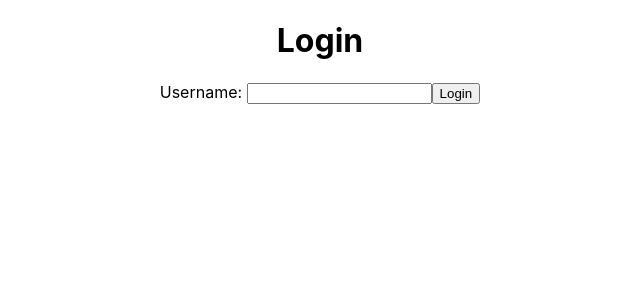
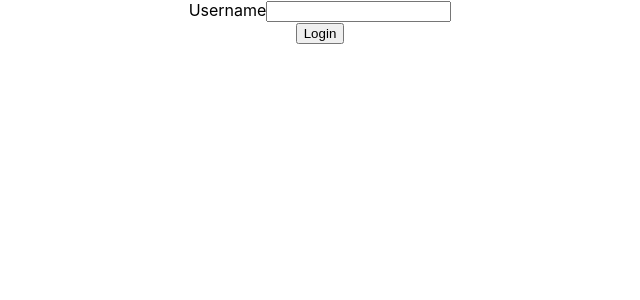
Before and after one commit to sashmarins/xpro-fullstack-assessment, a React (Create React App) app in the folder meshuggah-react/: page / in a window 1280 px wide. Shown: the top 300 px of the page, without its empty margins (320-960 px from the left). Built offline with nearby package versions, Linux system fonts and the light colour scheme.

Commit message:
added login functionality, makes api call successfully and stores user information in local storage

```diff
--- a/meshuggah-react/package.json
+++ b/meshuggah-react/package.json
@@ -7,6 +7,7 @@
     "@testing-library/jest-dom": "^5.16.5",
     "@testing-library/react": "^13.4.0",
     "@testing-library/user-event": "^13.5.0",
+    "formik": "^2.2.9",
     "react": "^18.2.0",
     "react-dom": "^18.2.0",
     "react-scripts": "5.0.1",
--- a/meshuggah-react/src/App.js
+++ b/meshuggah-react/src/App.js
@@ -1,5 +1,5 @@
 import './App.css';
-import Login from './components/login';
+import Login from './pages/login';
 import Sidebar from './components/sidebar';
 import UserList from './components/userList';
 
--- a/meshuggah-react/src/components/login.js
+++ /dev/null
@@ -1,14 +0,0 @@
-import React from "react";
-
-export default class Login extends React.Component {
-    render () {
-        return(
-            <div className="login">
-                <h1>Login</h1>
-                <label htmlFor="usenameInput"> Username: </label>
-                <input id="usernameInput" name="usernameInput" type="text"></input>
-                <button>Login</button>
-            </div>
-        )
-    }
-}
--- /dev/null
+++ b/meshuggah-react/src/pages/login.js
@@ -0,0 +1,53 @@
+import React from "react";
+import { Formik, Field, Form, ErrorMessage } from 'formik';
+import {loginService} from "../services/loginService"
+
+export default class Login extends React.Component {
+    constructor(props) {
+        super(props);
+
+        // redirect to home if already logged in
+        if (loginService.currentUserValue) {
+            this.props.history.push('/');
+        }
+    }
+
+    render () {
+        return(
+            <div className="login">
+                <Formik
+                    initialValues={{
+                        username: '',
+                    }}
+                    onSubmit={({ username}, { setStatus, setSubmitting }) => {
+                        setStatus();
+                        loginService.login(username)
+                            .then(
+                                user => {
+                                    const { from } = this.props.location.state || { from: { pathname: "/" } };
+                                    this.props.history.push(from);
+                                },
+                                error => {
+                                    setSubmitting(false);
+                                    setStatus(error);
+                                }
+                            );
+                    }}
+                    render={({ errors, touched, isSubmitting }) => (
+                        <Form>
+                            <div className="form-group">
+                                <label htmlFor="username">Username</label>
+                                <Field name="username" type="text" className={'form-control' + (errors.username && touched.username ? ' is-invalid' : '')} />
+                                <ErrorMessage name="username" component="div" className="invalid-feedback" />
+                            </div>
+                            <div className="form-group">
+                                <button type="submit" className="btn btn-primary" disabled={isSubmitting}>Login</button>
+                            </div>
+                        </Form>
+                    )}
+                ></Formik>
+            </div>
+
+        )
+    }
+}
--- /dev/null
+++ b/meshuggah-react/src/services/loginService.js
@@ -0,0 +1,35 @@
+import { BehaviorSubject } from 'rxjs';
+
+const currentUserSubject = new BehaviorSubject(JSON.parse(localStorage.getItem('currentUser')));
+
+const apiUrl = "http://127.0.0.1:8000/api";
+
+export const loginService = {
+    login,
+    logout,
+    currentUser: currentUserSubject.asObservable(),
+    get currentUserValue () { return currentUserSubject.value }
+};
+
+function login(username) {
+    const requestOptions = {
+        method: 'POST',
+        headers: { 'Content-Type': 'application/json' },
+        body: JSON.stringify({username: username})
+    };
+
+    return fetch(`${apiUrl}/users/login/`, requestOptions)
+        .then(user => {
+            // store user details and jwt token in local storage to keep user logged in between page refreshes
+            localStorage.setItem('currentUser', JSON.stringify(user));
+            currentUserSubject.next(user);
+
+            return user;
+        });
+}
+
+function logout() {
+    // remove user from local storage to log user out
+    localStorage.removeItem('currentUser');
+    currentUserSubject.next(null);
+}
```
Also changed, not shown: meshuggah-react/src/pages/loginRegister.js (deleted), 1 other file (tests, documents, lock files or other folders).
